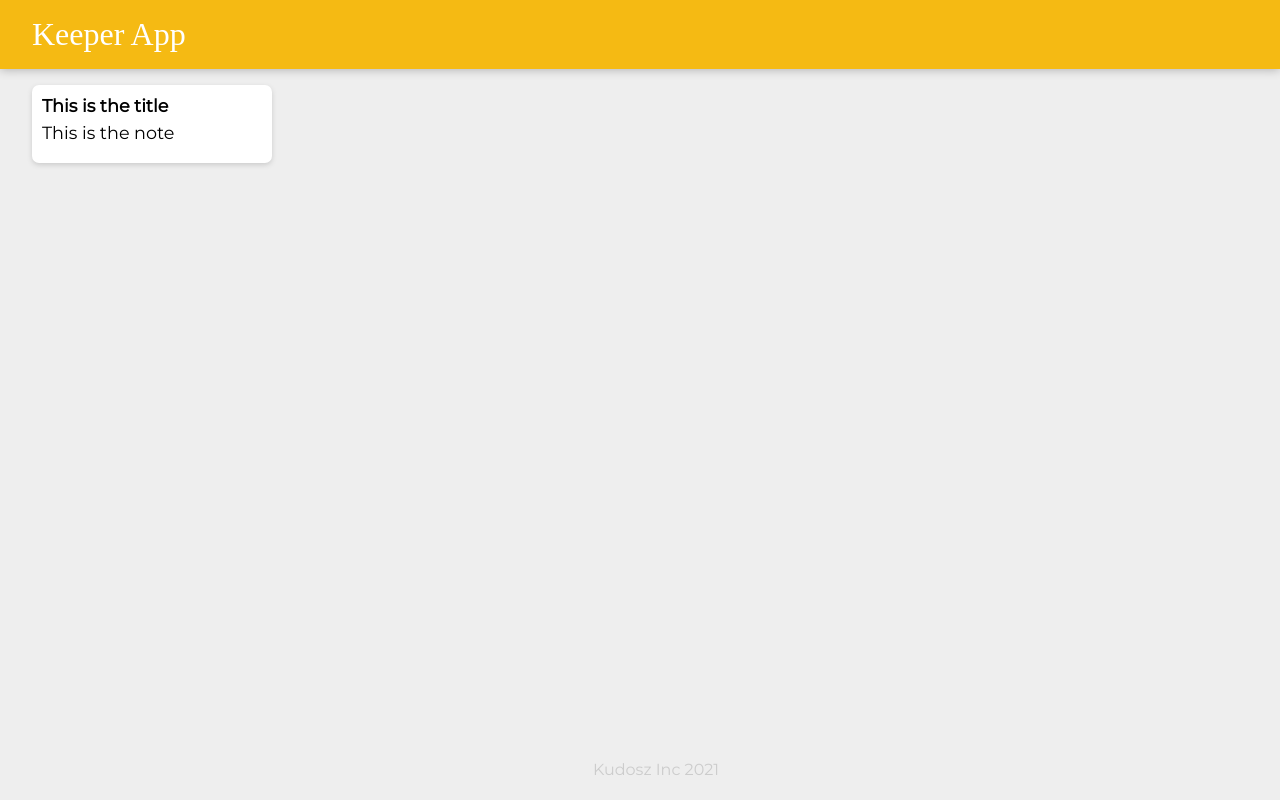
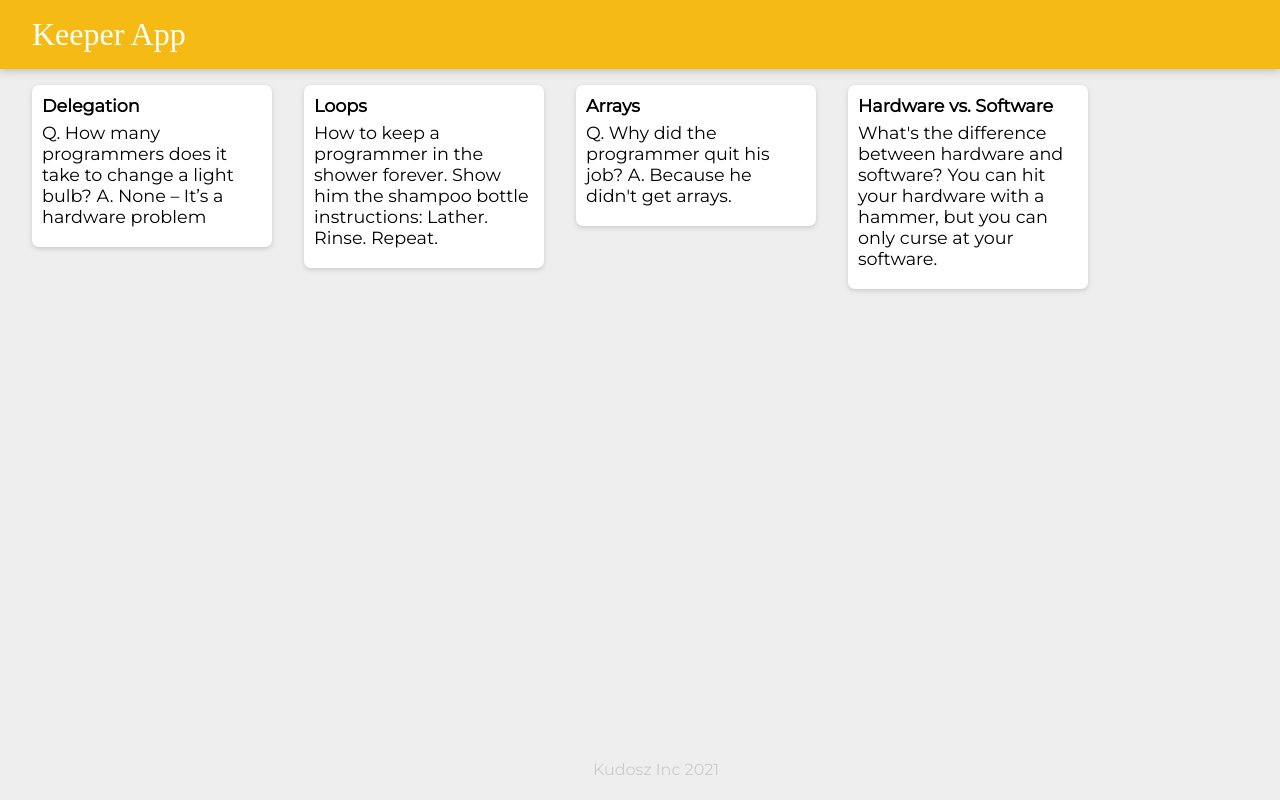
Before and after one commit to Asadhjafri/keeperapp, a React (Create React App) app: page / in a window 1280 px wide. Built offline with nearby package versions, Linux system fonts and the light colour scheme; a web font is replaced by a local one.

Commit message:
create props for each note to be displayed. Map through function for output of multiple notes.

```diff
--- a/src/components/App.jsx
+++ b/src/components/App.jsx
@@ -1,13 +1,22 @@
 import React from "react";
-import Header from "./Header"
-import Footer from "./Footer"
-import Note from "./Note"
+import Header from "./Header";
+import Footer from "./Footer";
+import Note from "./Note";
+import notes from "../notes";
+
+function createNotes(noteItem){
+    return <Note
+        key={noteItem.id}
+        title={noteItem.title}
+        content={noteItem.content}
+    />
+}
 
 function App() {
     return (
       <div>
         <Header />
-        <Note />
+       {notes.map(createNotes)}
         <Footer />
 
       </div>
--- a/src/components/Note.jsx
+++ b/src/components/Note.jsx
@@ -1,9 +1,9 @@
 import React from "react";
 
-function Note(){
+function Note(props){
     return <div className="note">
-        <h1>This is the title</h1>
-        <p>This is the note</p>
+        <h1>{props.title}</h1>
+        <p>{props.content}</p>
     </div>
 };
 
--- /dev/null
+++ b/src/notes.js
@@ -0,0 +1,29 @@
+
+const notes = [
+    {
+      key: 1,
+      title: "Delegation",
+      content:
+        "Q. How many programmers does it take to change a light bulb? A. None – It’s a hardware problem"
+    },
+    {
+      key: 2,
+      title: "Loops",
+      content:
+        "How to keep a programmer in the shower forever. Show him the shampoo bottle instructions: Lather. Rinse. Repeat."
+    },
+    {
+      key: 3,
+      title: "Arrays",
+      content:
+        "Q. Why did the programmer quit his job? A. Because he didn't get arrays."
+    },
+    {
+      key: 4,
+      title: "Hardware vs. Software",
+      content:
+        "What's the difference between hardware and software? You can hit your hardware with a hammer, but you can only curse at your software."
+    }
+  ];
+
+export default notes;
```
